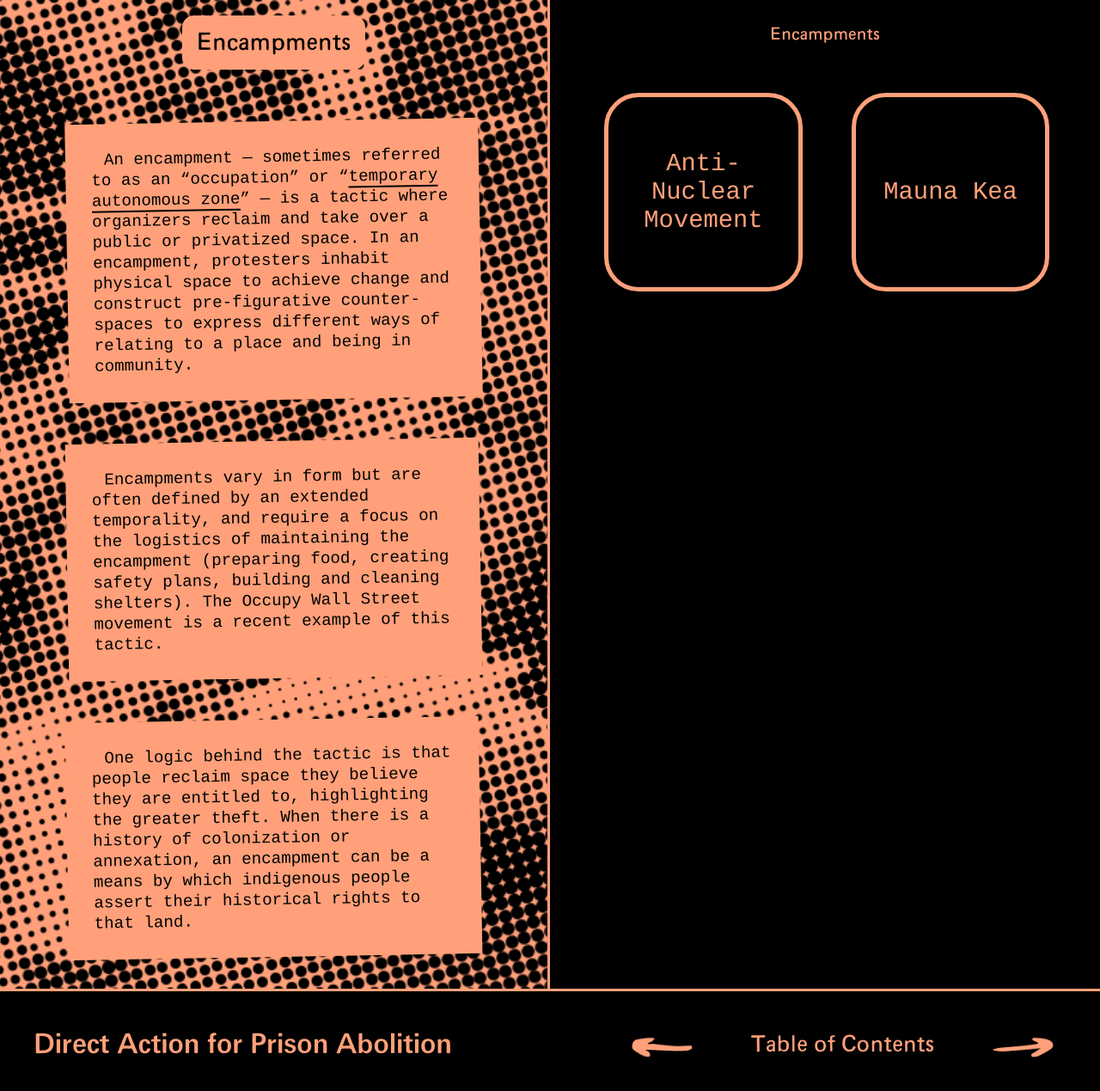
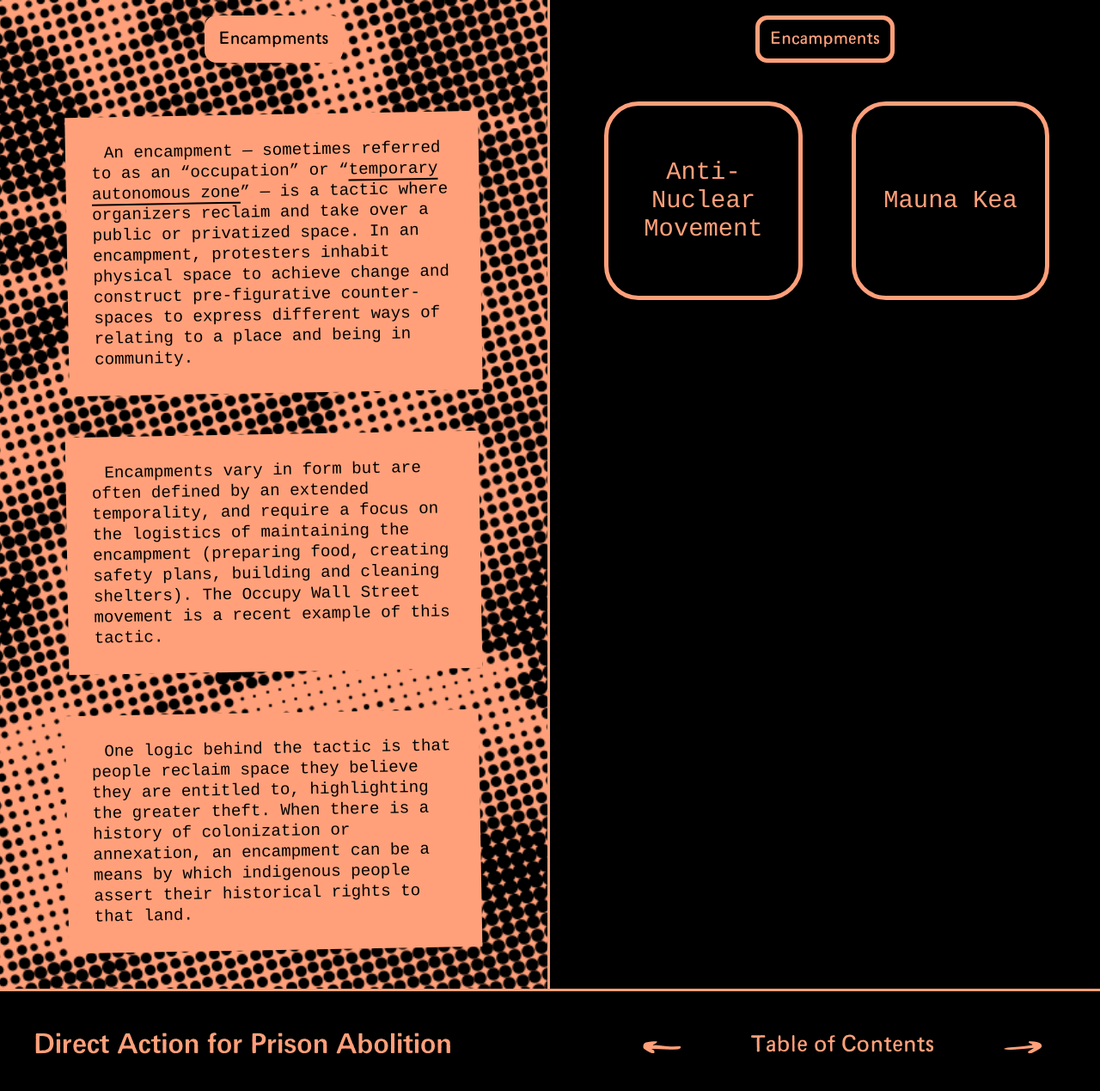
Before and after one commit to netanoir/da4a, a Jekyll site: the page built from _actions/encampments/2-encampments.markdown, in a window 1280 px wide. Shown: the top 1269 px of the page at 86% size. Built offline with Jekyll 4.4.1, drawn with Linux system fonts in a browser that asks for light colours.

Commit message:
layout adjustments

```diff
--- a/_layouts/gift-wrap.html
+++ b/_layouts/gift-wrap.html
@@ -99,7 +99,6 @@
     </ul>
   </footer>
 
-  <script src="{{"/assets/js/mobile.js" | relative_url}}"></script>
   <script src="{{"/assets/js/layout.js" | relative_url}}"></script>
 
 </body>
--- a/assets/css/layout.css
+++ b/assets/css/layout.css
@@ -148,7 +148,7 @@ h1.title {
     font-weight: bold;
     margin-left: 5.5vw;
     margin-right: 5vw;
-    text-shadow: 5px 5px black;
+    text-shadow: 1vh 1vh black;
 }
 
 .direct {
@@ -344,7 +344,7 @@ h1.section {
     font-weight: normal;
     font-style: normal;
     font-size: 1.5vw;
-    border: 0.vh solid lightsalmon;
+    border: 0.4vh solid lightsalmon;
     border-radius: 14px;
     margin: 0px auto;
     padding: 2%;
@@ -356,7 +356,7 @@ h1.section-fill {
     text-align: center;
     font-weight: normal;
     font-style: normal;
-    font-size: 3rem;
+    font-size: 1.5vw;
     border: 0.4vh solid lightsalmon;
     background: lightsalmon;
     border-radius: 14px;
@@ -368,10 +368,9 @@ p.mobile {
     display: none;
     color: black;
     background-color: lightsalmon;
-    padding:  1.5%;;
-    font-size: 3git vw;
-    font-weight: bold;
-    text-align: center;
+    padding:  5%;
+    font-size: 3.25vw;
+    line-height: 100%;
  }
 @media (max-width: 640px) {
     p.mobile { display: block }
@@ -429,7 +428,8 @@ img:hover {
 }
 
 img.arrow {
-    height: 10%;
+    max-height: 10%;
+    max-width: 50%;
     -webkit-filter: none;
     -moz-filter: none;
     -ms-filter: none;
--- a/assets/js/layout.js
+++ b/assets/js/layout.js
@@ -25,5 +25,5 @@ for (let i = 0, linksLength = links.length; i < linksLength; i += 1) {
 }
 
 if (navigator.userAgent.match(/Mobile/)) {
-document.getElementById('switch-to-desktop').innerHTML = 'Please read in landscape orientation on a desktop, laptop or tablet for the best reading experience. Thank you!';
+document.getElementById('switch-to-desktop').innerHTML = 'Please view this web zine in landscape orientation on a desktop, laptop or tablet for the best reading experience. Thank you!';
 }
--- a/assets/js/mobile.js
+++ /dev/null
@@ -1,8 +0,0 @@
-window.onload = function () {
-    var mobile = (/iphone|ipad|ipod|android|blackberry|mini|windows\sce|palm/i.test(navigator.userAgent.toLowerCase()));
-    if (mobile) {
-        alert("Please read this web zine in landscape orientation on a desktop, laptop or tablet for the best reading experience.");
-    } else {
-
-    }
-}
```
